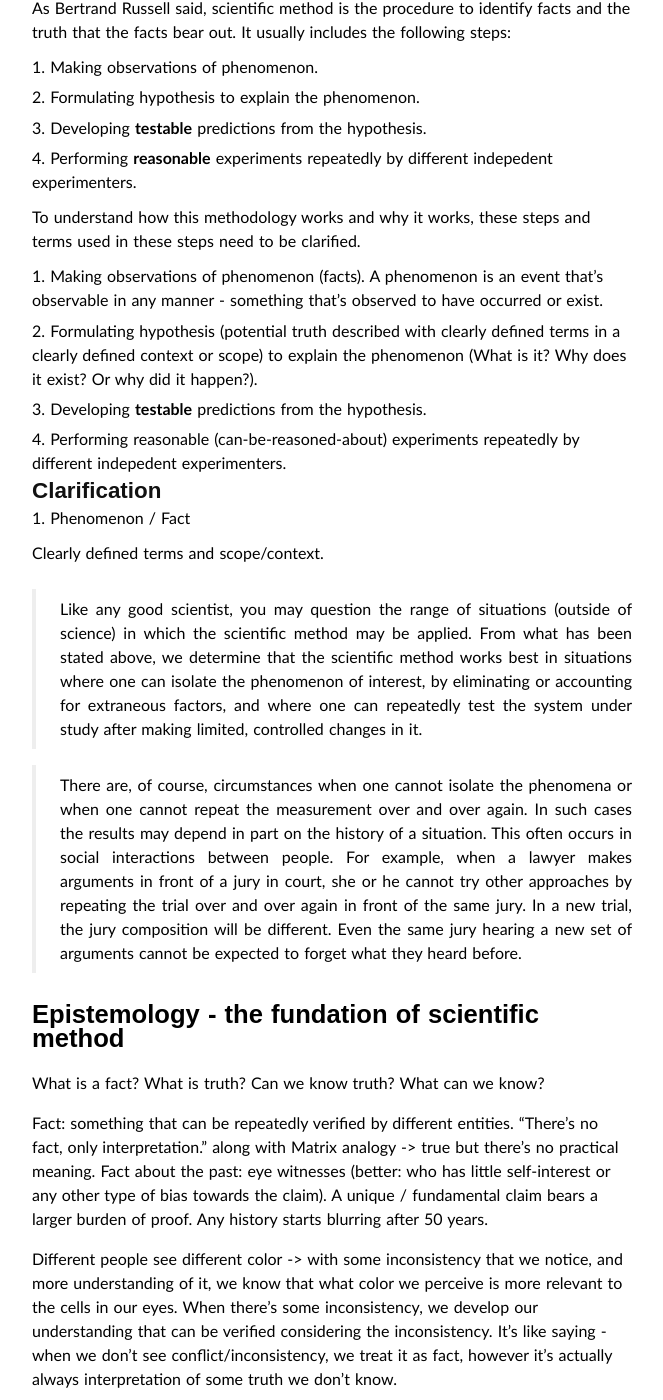
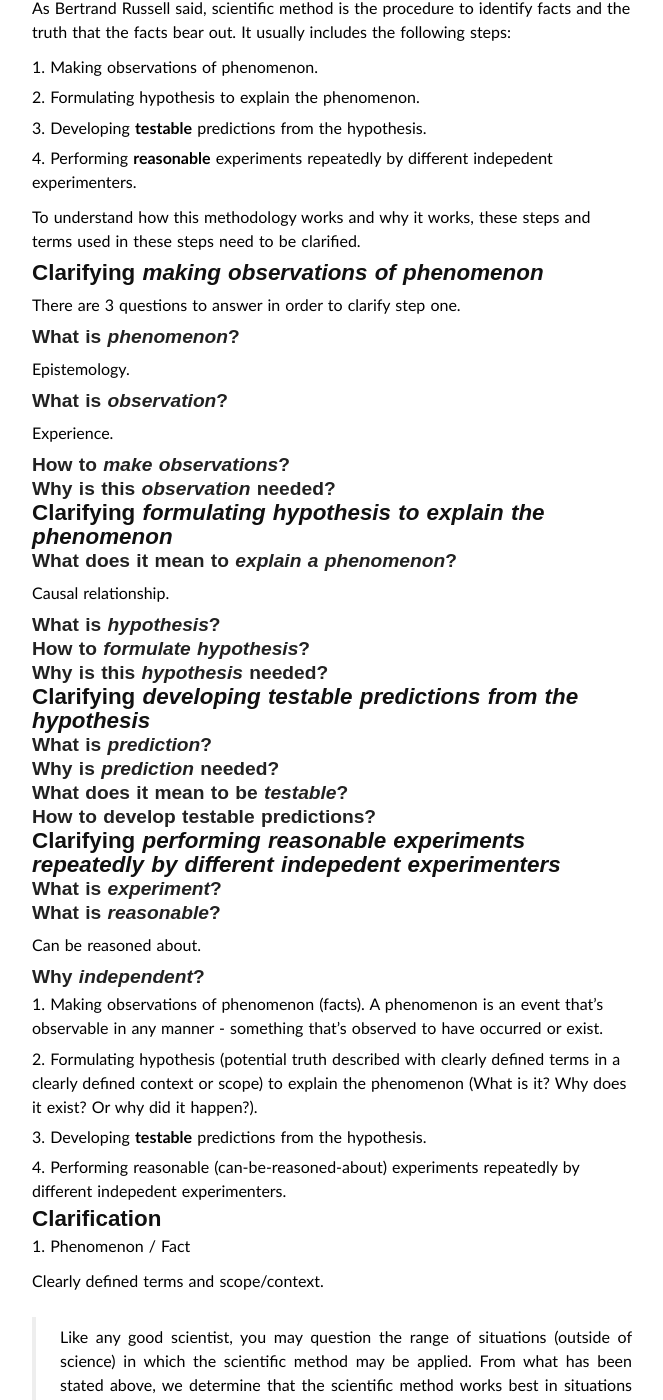
Before and after one commit to zagol/yonglezh.github.io, a Jekyll site: the page built from _posts/2017-03-19-fact-and-interpretation.markdown, in a window 1280 px wide and 1400 px high, scrolled down 659 px. Shown: the whole window, without its empty margins (308-971 px from the left). Built offline with Jekyll 4.4.1, drawn with Linux system fonts in a browser that asks for light colours; some web fonts are replaced; comment, search, counter and statistics services are not loaded.

Commit message:
keep writing about science

```diff
--- a/_posts/2017-03-19-fact-and-interpretation.markdown
+++ b/_posts/2017-03-19-fact-and-interpretation.markdown
@@ -27,6 +27,54 @@ As Bertrand Russell said, scientific method is the procedure to identify facts a
 4. Performing **reasonable** experiments repeatedly by different indepedent experimenters.
 
 To understand how this methodology works and why it works, these steps and terms used in these steps need to be clarified.
+
+## Clarifying _making observations of phenomenon_
+
+There are 3 questions to answer in order to clarify step one.
+
+### What is _phenomenon_?
+
+Epistemology.
+
+### What is _observation_?
+
+Experience.
+
+### How to _make observations_?
+
+### Why is this _observation_ needed?
+
+## Clarifying _formulating hypothesis to explain the phenomenon_
+
+### What does it mean to _explain a phenomenon_?
+
+Causal relationship.
+
+### What is _hypothesis_?
+
+### How to _formulate hypothesis_?
+
+### Why is this _hypothesis_ needed?
+
+## Clarifying _developing testable predictions from the hypothesis_
+
+### What is _prediction_?
+
+### Why is _prediction_ needed?
+
+### What does it mean to be _testable_?
+
+### How to develop testable predictions?
+
+## Clarifying _performing reasonable experiments repeatedly by different indepedent experimenters_
+
+### What is _experiment_?
+
+### What is _reasonable_?
+
+Can be reasoned about.
+
+### Why _independent_?
 
 
 1. Making observations of phenomenon (facts). A phenomenon is an event that's observable in any manner - something that's observed to have occurred or exist.
```
